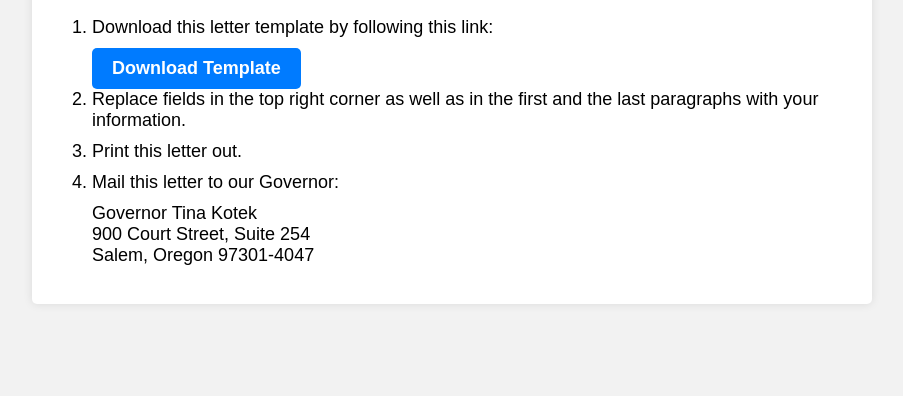
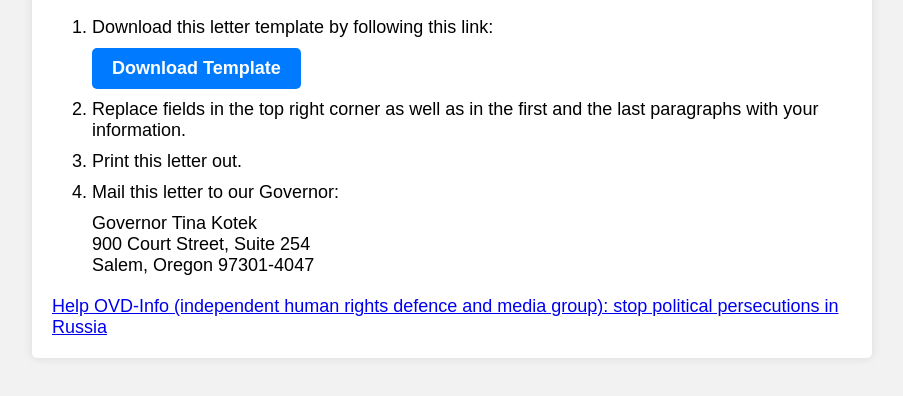
Before and after one commit to danilkryuchkov/poster, a plain HTML site: page index.html in a window 1280 px wide. Shown: the part 110-506 px from the top of the page, without its empty margins (188-1091 px from the left). Drawn offline with Linux system fonts and the light colour scheme.

Commit message:
Update index.html

```diff
--- a/index.html
+++ b/index.html
@@ -51,6 +51,7 @@
             text-decoration: none;
             border-radius: 5px;
             font-weight: bold;
+      margin-bottom: 10px;
             transition: background-color 0.3s;
         }
 
@@ -61,6 +62,12 @@
         .address {
             font-size: 18px;
             margin-top: 10px;
+        }
+
+        .external-link {
+            display: block;
+            font-size: 18px;
+            margin-top: 20px;
         }
     </style>
 </head>
@@ -80,6 +87,7 @@
                 Salem, Oregon 97301-4047
             </div>
         </ol>
+        <a href="https://www.globalgiving.org/projects/oi/" class="external-link" target="_blank">Help OVD-Info (independent human rights defence and media group): stop political persecutions in Russia</a>
     </div>
 </body>
 </html>
```
